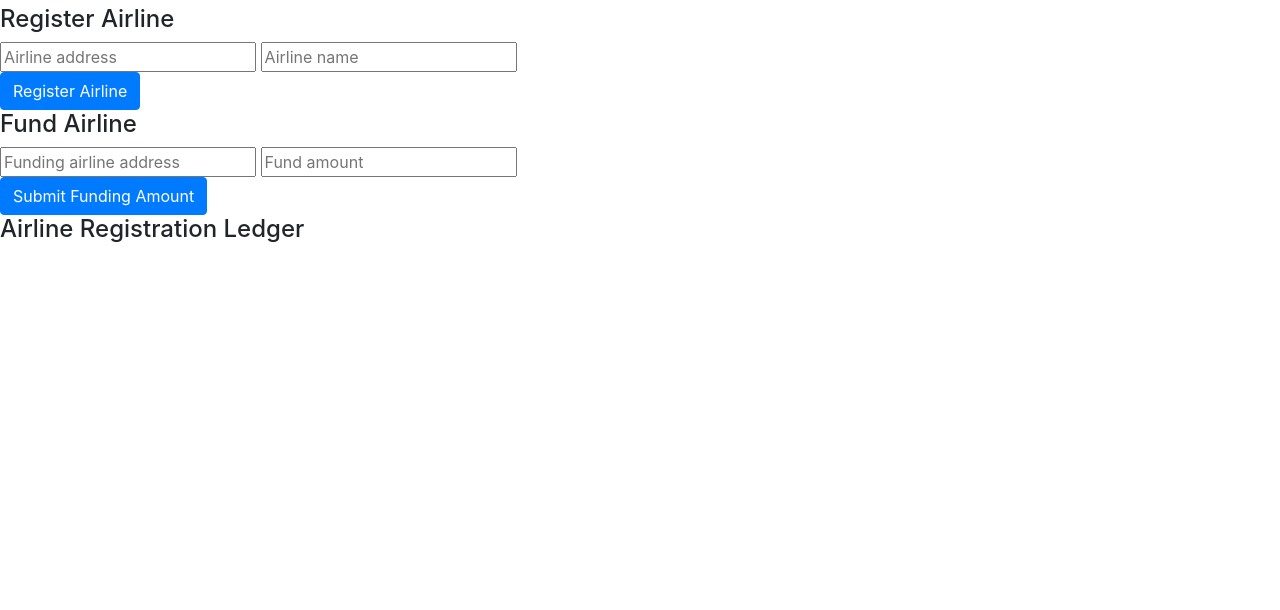
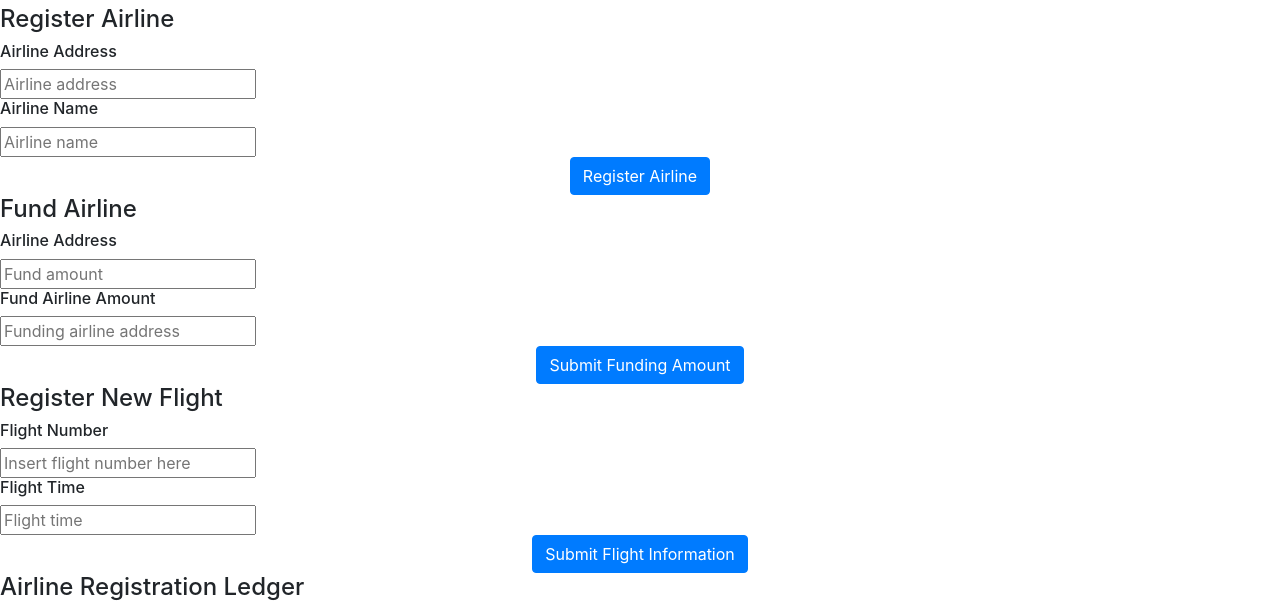
Before and after one commit to youngestGerm/Flight_Insurance_Blockchain, a website: page src/dapp/index.html in a window 1280 px wide. Shown: the part 357-967 px from the top of the page. Before the commit the page ends 800 px from the top, so only its background shows below. Drawn offline with nearby package versions, Linux system fonts and the light colour scheme.

Commit message:
Added the front end for registering a new flight.

```diff
--- a/package.json
+++ b/package.json
@@ -45,6 +45,7 @@
     "webpack-node-externals": "1.7.2"
   },
   "dependencies": {
+    "big-number": "^2.0.0",
     "truffle-contract": "^4.0.31",
     "web3-providers-ws": "^1.0.0-beta.37"
   }
--- a/src/dapp/contract.js
+++ b/src/dapp/contract.js
@@ -2,7 +2,8 @@ import FlightSuretyApp from '../../build/contracts/FlightSuretyApp.json';
 import Config from './config.json';
 import Web3 from 'web3';
 var contract = require("truffle-contract");
-
+var BigNumber = require('big-number');
+var web3 = require('web3')
 export default class Contract {
 
     constructor(network, callback) {
--- a/src/dapp/flightsurety.css
+++ b/src/dapp/flightsurety.css
@@ -35,21 +35,19 @@ body {
 #app-operational-status-off { margin-top: 30px; }
 
 #submit-airline {
-    position: relative;
-    left: 40%;
     margin-top: 10px;
 }
-
+#submit-airline-funding {
+    margin-top: 10px;
+}
 #submit-oracle {
     position: relative;
     right: -20%
 }
-
-#submit-airline-funding {
-    position: relative;
-    left: 33%;
+#submit-flight-info {
     margin-top: 10px;
 }
+
 /* END */
 
 
@@ -60,11 +58,13 @@ body {
     margin-top: 20px;
 } */
 #input-flight-ID-div { margin-top: 30px; }
-#input-airline-ID-div { }
+
 .top-21 {
     margin-top: 40px;
 }
 /* END */
+
+/* Headings */
 
 h1 {
     color: rgb(249, 199, 199);
@@ -81,10 +81,16 @@ h5 {
     opacity: 0.8;
 }
 
+h6 {
+    opacity: 0.8;
+}
+
+/* END */
+
 /* Sections */
 
 section {
-    margin-bottom: 50px;
+    margin-bottom: 25px;
 }
 
 #airline-submission-update {
@@ -120,12 +126,26 @@ input[type = text] {
 }
 
 input[type = text-in-airline] {
-    width: 40%;
-    margin: 20px;
+
+    margin: 5px;
     position: center;
     opacity: 0.4;
     text-align: center;
+    width: 100%
 }
+
+/* #airline-fund {
+    width: 100%;
+}
+#airline-fund-address {
+    width: 100%;
+}
+#flight-register-address {
+    width: 100%;
+}
+#flight-register-name {
+    width: 100%;
+} */
 
 /* END */
 
--- a/src/dapp/index.html
+++ b/src/dapp/index.html
@@ -51,11 +51,12 @@
         <h1> Airline Functions </h1>
         <section>
             <h4>Register Airline</h4>
-            <div id = "input-airline-ID-div">
-                <input type="text-in-airline" id="flight-register-address" placeholder="Airline address">
-                <input type="text-in-airline" id="flight-register-name" placeholder="Airline name">
-            </div>
-            <div>
+            <h6> Airline Address </h6>
+            <input type="text-in-airline" id="flight-register-address" placeholder="Airline address">
+            <h6> Airline Name </h6>
+            <input type="text-in-airline" id="flight-register-name" placeholder="Airline name">
+
+            <div style="text-align:center;">
                 <btn class="btn btn-primary" id="submit-airline">Register Airline</btn>
             </div>
 
@@ -63,11 +64,24 @@
 
         <section>
             <h4>Fund Airline</h4>
-            <div>
-                <input type="text-in-airline" id= "airline-fund-address" placeholder="Funding airline address"> </input>
-                <input type="text-in-airline" id= "airline-fund" placeholder="Fund amount"> </input>
+            <h6> Airline Address </h6>
+            <input type="text-in-airline" id= "airline-fund" placeholder="Fund amount"> </input>
+            <h6> Fund Airline Amount </h6>
+            <input type="text-in-airline" id= "airline-fund-address" placeholder="Funding airline address"> </input>
+            <div style="text-align:center;">
+                <btn class = "btn btn-primary" id="submit-airline-funding"> Submit Funding Amount </btn>
             </div>
-            <btn class = "btn btn-primary" id="submit-airline-funding"> Submit Funding Amount </btn>
+        </section>
+
+        <section>
+            <h4>Register New Flight</h4>
+            <h6> Flight Number </h6>
+            <input type="text-in-airline" id= "flight-register" placeholder="Insert flight number here"> </input>
+            <h6> Flight Time </h6>
+            <input type="text-in-airline" id= "flight-time" placeholder="Flight time"> </input>
+            <div style="text-align:center;">
+                <btn class = "btn btn-primary" id="submit-flight-info"> Submit Flight Information </btn>
+            </div>
         </section>
 
         <h4>Airline Registration Ledger</h4>
```
Also changed, not shown: 2 other files.
